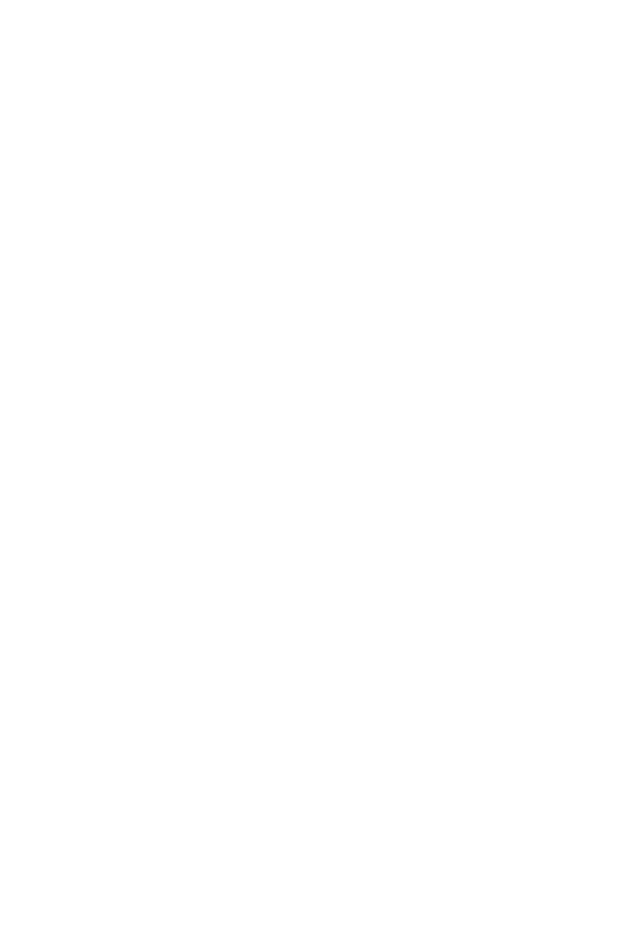
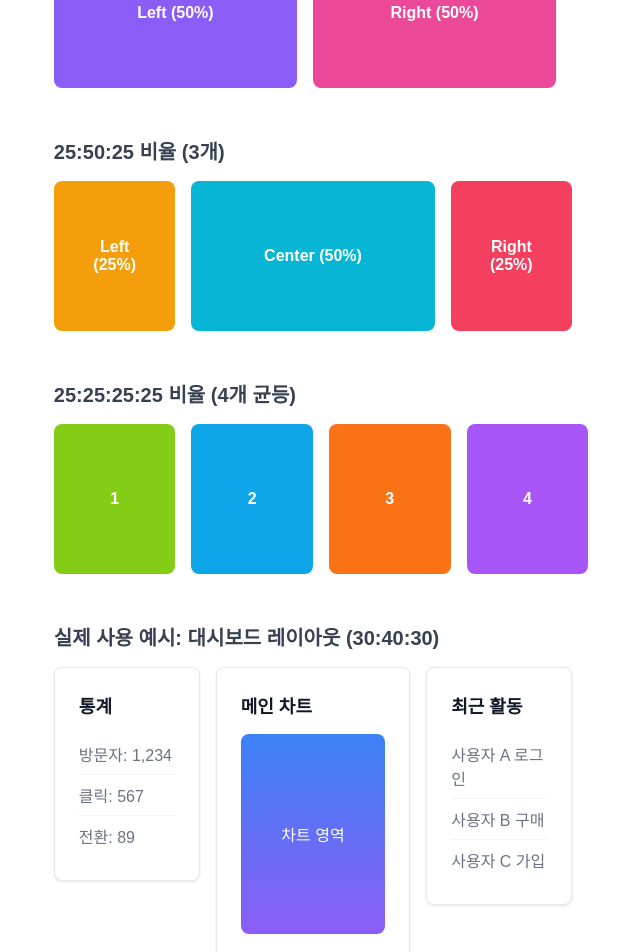
Before and after one commit to monam2/fe-engineering-base, a Next.js app in the folder apps/playground/: page /react/row-section in a window 1280 px wide. Before the commit this address had no page. Shown: the part 580-1532 px from the top of the page, without its empty margins (343-983 px from the left). Before the commit the page ends 933 px from the top, so only its background shows below. Built offline with nearby package versions, Linux system fonts and the light colour scheme.

Commit message:
feat(playground): ImpressionArea, RowSelection 적용

```diff
--- /dev/null
+++ b/apps/playground/src/app/react/row-section/page.tsx
@@ -0,0 +1,5 @@
+import RowSectionContainer from "@/components/react/RowSection/RowSectionContainer";
+
+export default function RowSectionPage() {
+  return <RowSectionContainer />;
+}
--- a/apps/playground/src/components/home/HomeContainer.tsx
+++ b/apps/playground/src/components/home/HomeContainer.tsx
@@ -1,3 +1,4 @@
+/** @jsxImportSource @emotion/react */
 "use client";
 
 import Link from "next/link";
@@ -8,7 +9,10 @@ import { isEmpty } from "@fe-base/utils";
 export default function HomeContainer() {
   return (
     <PatternsList
-      patterns={[{ name: "Impression Area", href: "/react/impression-area" }]}
+      patterns={[
+        { name: "Impression Area", href: "/react/impression-area" },
+        { name: "Row Section", href: "/react/row-section" },
+      ]}
     />
   );
 }
--- /dev/null
+++ b/apps/playground/src/components/react/RowSection/RowSectionContainer.tsx
@@ -0,0 +1,177 @@
+/** @jsxImportSource @emotion/react */
+"use client";
+
+import { css } from "@emotion/react";
+import { RowSection } from "@fe-base/react";
+
+export default function RowSectionContainer() {
+  return (
+    <div css={containerStyles}>
+      <h2>RowSection 컴포넌트 테스트</h2>
+
+      {/* 예제 1: 70:30 비율 */}
+      <section css={sectionStyles}>
+        <h3>70:30 비율 (2개)</h3>
+        <RowSection ratio={[70, 30]}>
+          <div css={boxStyles("#3b82f6")}>
+            <p>Left (70%)</p>
+            <p>사이드바 영역</p>
+          </div>
+          <div css={boxStyles("#10b981")}>
+            <p>Right (30%)</p>
+            <p>메인 컨텐츠 영역</p>
+          </div>
+        </RowSection>
+      </section>
+
+      {/* 예제 2: 50:50 비율 */}
+      <section css={sectionStyles}>
+        <h3>50:50 비율 (균등 분할)</h3>
+        <RowSection ratio={[50, 50]}>
+          <div css={boxStyles("#8b5cf6")}>
+            <p>Left (50%)</p>
+          </div>
+          <div css={boxStyles("#ec4899")}>
+            <p>Right (50%)</p>
+          </div>
+        </RowSection>
+      </section>
+
+      {/* 예제 3: 3개 컬럼 */}
+      <section css={sectionStyles}>
+        <h3>25:50:25 비율 (3개)</h3>
+        <RowSection ratio={[25, 50, 25]}>
+          <div css={boxStyles("#f59e0b")}>
+            <p>Left (25%)</p>
+          </div>
+          <div css={boxStyles("#06b6d4")}>
+            <p>Center (50%)</p>
+          </div>
+          <div css={boxStyles("#f43f5e")}>
+            <p>Right (25%)</p>
+          </div>
+        </RowSection>
+      </section>
+
+      {/* 예제 4: 4개 컬럼 */}
+      <section css={sectionStyles}>
+        <h3>25:25:25:25 비율 (4개 균등)</h3>
+        <RowSection ratio={[25, 25, 25, 25]}>
+          <div css={boxStyles("#84cc16")}>1</div>
+          <div css={boxStyles("#0ea5e9")}>2</div>
+          <div css={boxStyles("#f97316")}>3</div>
+          <div css={boxStyles("#a855f7")}>4</div>
+        </RowSection>
+      </section>
+
+      {/* 예제 5: 실제 사용 예시 */}
+      <section css={sectionStyles}>
+        <h3>실제 사용 예시: 대시보드 레이아웃 (30:40:30)</h3>
+        <RowSection ratio={[30, 40, 30]}>
+          <div css={cardStyles}>
+            <h4>통계</h4>
+            <ul>
+              <li>방문자: 1,234</li>
+              <li>클릭: 567</li>
+              <li>전환: 89</li>
+            </ul>
+          </div>
+          <div css={cardStyles}>
+            <h4>메인 차트</h4>
+            <div
+              css={css`
+                height: 200px;
+                background: linear-gradient(180deg, #3b82f6 0%, #8b5cf6 100%);
+                border-radius: 8px;
+                display: flex;
+                align-items: center;
+                justify-content: center;
+                color: white;
+              `}
+            >
+              차트 영역
+            </div>
+          </div>
+          <div css={cardStyles}>
+            <h4>최근 활동</h4>
+            <ul>
+              <li>사용자 A 로그인</li>
+              <li>사용자 B 구매</li>
+              <li>사용자 C 가입</li>
+            </ul>
+          </div>
+        </RowSection>
+      </section>
+    </div>
+  );
+}
+
+const containerStyles = css`
+  width: 100%;
+  max-width: 1200px;
+  display: flex;
+  flex-direction: column;
+  gap: 3rem;
+  padding: 2rem;
+`;
+
+const sectionStyles = css`
+  display: flex;
+  flex-direction: column;
+  gap: 1rem;
+
+  h3 {
+    font-size: 1.25rem;
+    font-weight: 600;
+    color: #374151;
+  }
+`;
+
+const boxStyles = (bgColor: string) => css`
+  background-color: ${bgColor};
+  color: white;
+  padding: 2rem;
+  border-radius: 8px;
+  display: flex;
+  flex-direction: column;
+  align-items: center;
+  justify-content: center;
+  min-height: 150px;
+  text-align: center;
+  font-weight: 600;
+
+  p {
+    margin: 0.25rem 0;
+  }
+`;
+
+const cardStyles = css`
+  background-color: white;
+  border: 1px solid #e5e7eb;
+  padding: 1.5rem;
+  border-radius: 8px;
+  box-shadow: 0 1px 3px rgba(0, 0, 0, 0.1);
+
+  h4 {
+    margin: 0 0 1rem 0;
+    font-size: 1.125rem;
+    font-weight: 600;
+    color: #111827;
+  }
+
+  ul {
+    list-style: none;
+    padding: 0;
+    margin: 0;
+
+    li {
+      padding: 0.5rem 0;
+      border-bottom: 1px solid #f3f4f6;
+      color: #6b7280;
+
+      &:last-child {
+        border-bottom: none;
+      }
+    }
+  }
+`;
```
Also changed, not shown: 1 other file (tests, documents, lock files or other folders).
